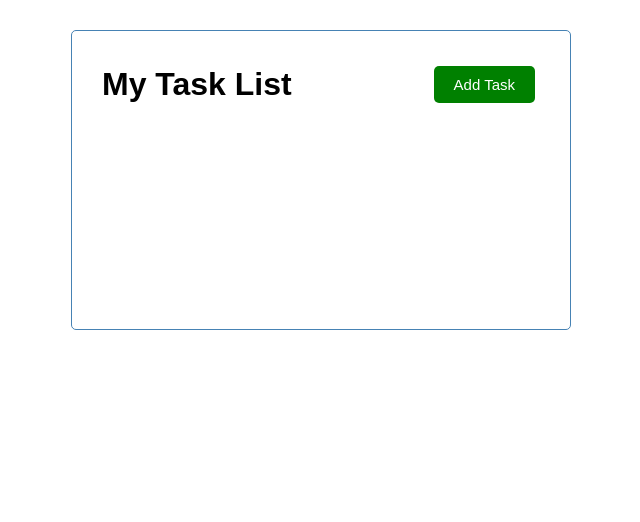
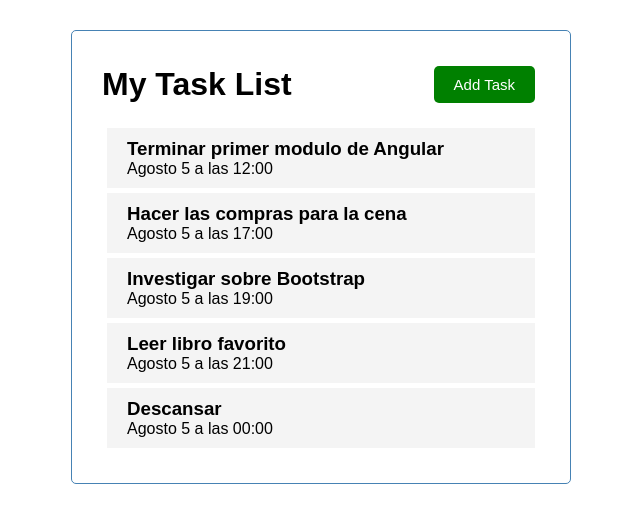
Before and after one commit to MarcosDanielM/task-list, an Angular app: page / in a window 1280 px wide. Shown: the top 522 px of the page, without its empty margins (319-959 px from the left). Built offline with nearby package versions, Linux system fonts and the light colour scheme.

Commit message:
Lista de items

```diff
--- a/src/app/app.component.html
+++ b/src/app/app.component.html
@@ -1,3 +1,4 @@
 <div class="container">
   <app-header></app-header>
+  <app-tasks></app-tasks>
 </div>
--- a/src/app/app.module.ts
+++ b/src/app/app.module.ts
@@ -5,12 +5,16 @@
 import { AppComponent } from './app.component';
 import { HeaderComponent } from './components/header/header.component';
 import { ButtonComponent } from './components/button/button.component';
+import { TasksComponent } from './components/tasks/tasks.component';
+import { TasksItemComponent } from './components/tasks-item/tasks-item.component';
 
 @NgModule({
   declarations: [
     AppComponent,
     HeaderComponent,
-    ButtonComponent
+    ButtonComponent,
+    TasksComponent,
+    TasksItemComponent
   ],
   imports: [
     BrowserModule,
--- /dev/null
+++ b/src/app/components/tasks-item/tasks-item.component.css
@@ -0,0 +1,16 @@
+.task {
+  background-color: #f4f4f4;
+  margin: 5px;
+  padding: 10px 20px;
+  cursor: pointer;
+}
+
+.task.reminder {
+  border-left: 5px solid green;
+}
+
+.task h3 {
+  display: flex;
+  align-items: center;
+  justify-content: space-between;
+}
--- /dev/null
+++ b/src/app/components/tasks-item/tasks-item.component.html
@@ -0,0 +1,4 @@
+<div class="task">
+  <h3>{{task.text}}</h3>
+  <p>{{task.day}}</p>
+</div>
--- /dev/null
+++ b/src/app/components/tasks-item/tasks-item.component.ts
@@ -0,0 +1,18 @@
+import { Component, OnInit, Input } from '@angular/core';
+import { Task } from 'src/app/Task';
+import { TASKS } from 'src/app/mock-task';
+
+@Component({
+  selector: 'app-tasks-item',
+  templateUrl: './tasks-item.component.html',
+  styleUrls: ['./tasks-item.component.css']
+})
+export class TasksItemComponent implements OnInit {
+  @Input() task: Task = TASKS [0]
+  constructor() {}
+
+  ngOnInit(): void {
+
+  }
+
+}
--- /dev/null
+++ b/src/app/components/tasks/tasks.component.html
@@ -0,0 +1,5 @@
+<app-tasks-item
+  *ngFor="let task of tasks"
+  [task] = "task"
+>
+</app-tasks-item>
--- /dev/null
+++ b/src/app/components/tasks/tasks.component.ts
@@ -0,0 +1,19 @@
+import { Component, OnInit } from '@angular/core';
+import { Task } from 'src/app/Task';
+import { TASKS } from 'src/app/mock-task';
+
+@Component({
+  selector: 'app-tasks',
+  templateUrl: './tasks.component.html',
+  styleUrls: ['./tasks.component.css']
+})
+export class TasksComponent implements OnInit{
+  tasks: Task[] = TASKS;
+
+  constructor() {}
+
+  ngOnInit(): void {
+
+  }
+
+}
--- a/src/app/mock-task.ts
+++ b/src/app/mock-task.ts
@@ -4,13 +4,13 @@
       "id": 1,
       "text": "Terminar primer modulo de Angular",
       "day": "Agosto 5 a las 12:00",
-      "reminder": false
+      "reminder": true
     },
     {
       "id": 2,
       "text": "Hacer las compras para la cena",
       "day": "Agosto 5 a las 17:00",
-      "reminder": false
+      "reminder": true
     },
     {
       "id": 3,
```
Also changed, not shown: src/app/components/tasks/tasks.component.css (added).
